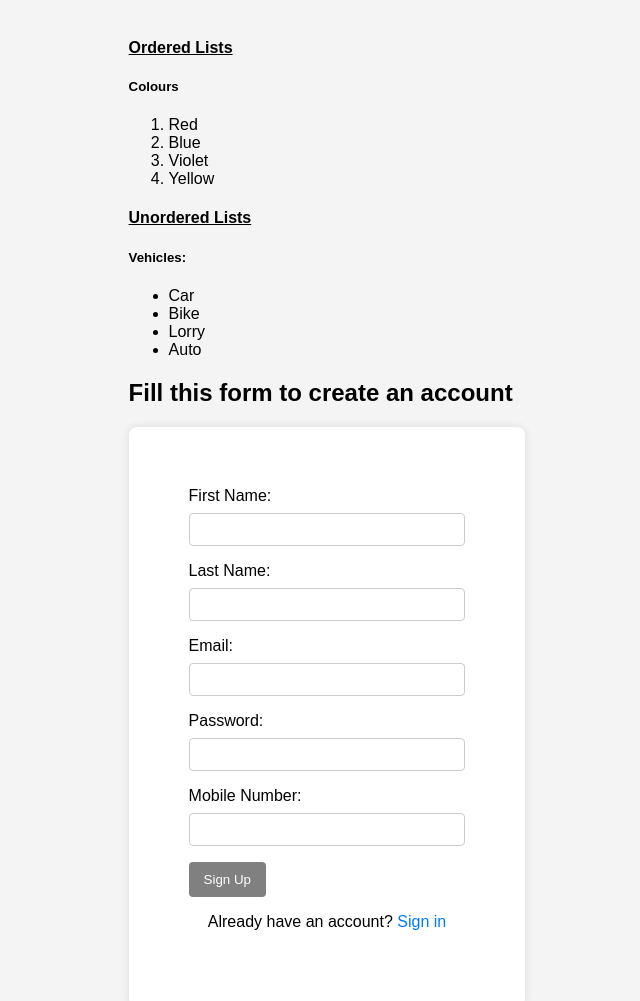
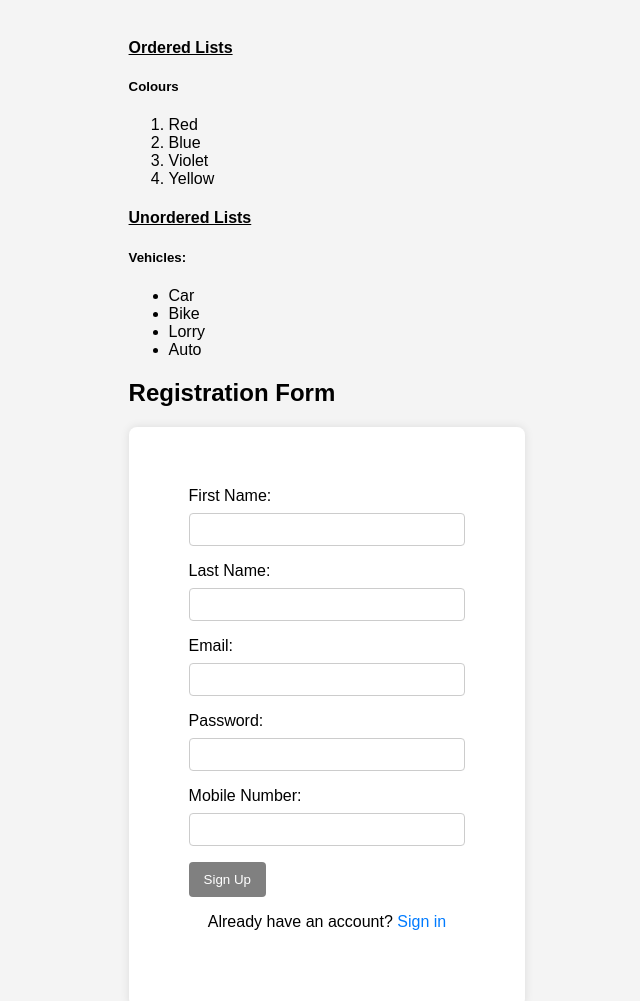
Before and after one commit to ShruthiJayabal/Html-Basics, a plain HTML site: page index.html in a window 1280 px wide. Shown: the whole page, without its empty margins (313-953 px from the left). Drawn offline with Linux system fonts and the light colour scheme.

Commit message:
div block changes

```diff
--- a/index.html
+++ b/index.html
@@ -85,7 +85,7 @@
             <li>Lorry</li>
             <li>Auto</li>
         </ul>
-        <h2>Fill this form to create an account</h2>
+        <h2>Registration Form</h2>
 <form id="signupForm">
     <label for="firstName">First Name:</label>
     <input type="text" id="firstName" name="firstName" required>
```
